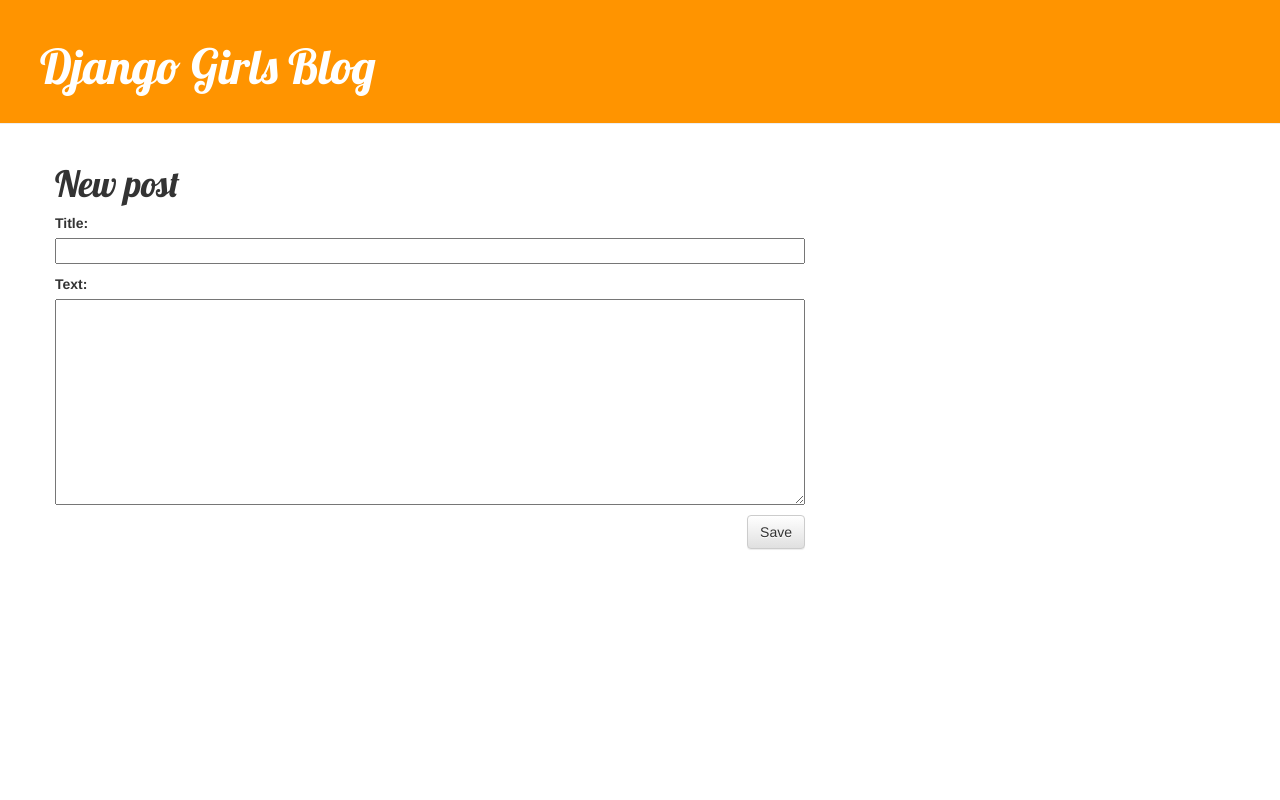
After one commit to Varlamms/First-Django, a Django app: page /post/new/ in a window 1280 px wide. The commit adds this page. Run offline with Django 4.2, Linux system fonts and the light colour scheme; some libraries are stand-ins or nearby versions.

Commit message:
Added views to create/edit blog post

```diff
--- /dev/null
+++ b/mysite/blog/forms.py
@@ -0,0 +1,9 @@
+from django import forms
+
+from .models import Post
+
+class PostForm(forms.ModelForm):
+
+    class Meta:
+        model = Post
+        fields = ('title', 'text',)
--- /dev/null
+++ b/mysite/blog/static/css/blog.css
@@ -0,0 +1,64 @@
+h1 a {
+  color: #fca205;
+  font-family: "Lobster";
+}
+body {
+  padding-left: 0px;
+}
+.page-header {
+  background-color: #ff9400;
+  margin-top: 0;
+  margin-left: 0;
+  padding: 20px 20px 20px 40px;
+}
+
+.page-header h1,
+.page-header h1 a,
+.page-header h1 a:visited,
+.page-header h1 a:active {
+  color: #ffffff;
+  font-size: 36pt;
+  text-decoration: none;
+}
+
+.content {
+  margin-left: 40px;
+}
+
+h1,
+h2,
+h3,
+h4 {
+  font-family: "Lobster", cursive;
+}
+
+.date {
+  color: #828282;
+}
+
+.save {
+  float: right;
+}
+
+.post-form textarea,
+.post-form input {
+  width: 100%;
+}
+
+.top-menu,
+.top-menu:hover,
+.top-menu:visited {
+  color: #ffffff;
+  float: right;
+  font-size: 26pt;
+  margin-right: 20px;
+}
+
+.post {
+  margin-bottom: 70px;
+}
+
+.post h1 a,
+.post h1 a:visited {
+  color: #000000;
+}
--- /dev/null
+++ b/mysite/blog/templates/blog/base.html
@@ -0,0 +1,35 @@
+{% load static %}
+<html>
+  <head>
+    <title>Django Girls blog</title>
+    <link
+      rel="stylesheet"
+      href="//maxcdn.bootstrapcdn.com/bootstrap/3.2.0/css/bootstrap.min.css"
+    />
+    <link
+      rel="stylesheet"
+      href="//maxcdn.bootstrapcdn.com/bootstrap/3.2.0/css/bootstrap-theme.min.css"
+    />
+    <link
+      href="//fonts.googleapis.com/css?family=Lobster&subset=latin,latin-ext"
+      rel="stylesheet"
+      type="text/css"
+    />
+    <link rel="stylesheet" href="{% static 'css/blog.css' %}" />
+  </head>
+  <body>
+    <div class="page-header">
+      {% if user.is_aunhenticated %}
+      <a href="{% url 'post_new' %}" class="top-menu"
+        ><span class="glyphicon glyphicon-plus"></span
+      ></a>
+      {% endif %}
+      <h1><a href="/">Django Girls Blog</a></h1>
+    </div>
+    <div class="content container">
+      <div class="row">
+        <div class="col-md-8">{% block content %} {% endblock %}</div>
+      </div>
+    </div>
+  </body>
+</html>
--- /dev/null
+++ b/mysite/blog/templates/blog/post_edit.html
@@ -0,0 +1,7 @@
+{% extends 'blog/base.html' %} {% block content %}
+<h1>New post</h1>
+<form method="POST" class="post-form">
+  {% csrf_token %} {{ form.as_p }}
+  <button type="submit" class="save btn btn-default">Save</button>
+</form>
+{% endblock %}
--- a/mysite/blog/urls.py
+++ b/mysite/blog/urls.py
@@ -2,6 +2,8 @@
 from . import views
 
 urlpatterns = [
-    path('', views.post_list, name='post_list')
-
+    path('', views.post_list, name='post_list'),
+    path('post/<int:pk>/', views.post_detail, name='post_detail'),
+    path('post/new/', views.post_new, name='post_new'),
+    path('post/<int:pk>/edit/', views.post_edit, name='post_edit'),
 ]
--- a/mysite/blog/views.py
+++ b/mysite/blog/views.py
@@ -1,8 +1,41 @@
-from django.shortcuts import render
+from django.shortcuts import render, get_object_or_404
 from django.utils import timezone
 from .models import Post
+from .forms import PostForm
+from django.shortcuts import redirect
 
 # Create your views here.
 def post_list(request):
     posts = Post.objects.filter(published_date__lte=timezone.now()).order_by('published_date')
     return render(request, 'blog/post_list.html', {'posts': posts})
+
+def post_detail(request, pk):
+    post = get_object_or_404(Post, pk=pk)
+    return render(request, 'blog/post_detail.html', {'post': post})
+
+def post_new(request):
+    if request.method == "POST":
+        form = PostForm(request.POST)
+        if form.is_valid():
+            post = form.save(commit=False)
+            post.author = request.user
+            post.published_date = timezone.now()
+            post.save()
+            return redirect('post_detail', pk=post.pk)
+    else:
+        form = PostForm()
+    return render(request, 'blog/post_edit.html', {'form': form})
+
+def post_edit(request, pk):
+    post = get_object_or_404(Post, pk=pk)
+    if request.method == "POST":
+        form = PostForm(request.POST, instance=post)
+        if form.is_valid():
+            post = form.save(commit=False)
+            post.author = request.user
+            post.published_date = timezone.now()
+            post.save()
+            return redirect('post_detail', pk=post.pk)
+    else:
+        form = PostForm(instance=post)
+    return render(request, 'blog/post_edit.html', {'form': form})
```
Also changed, not shown: mysite/blog/templates/blog/post_detail.html (added, +13 -0 lines), mysite/blog/templates/blog/post_list.html (+26 -14 lines).
